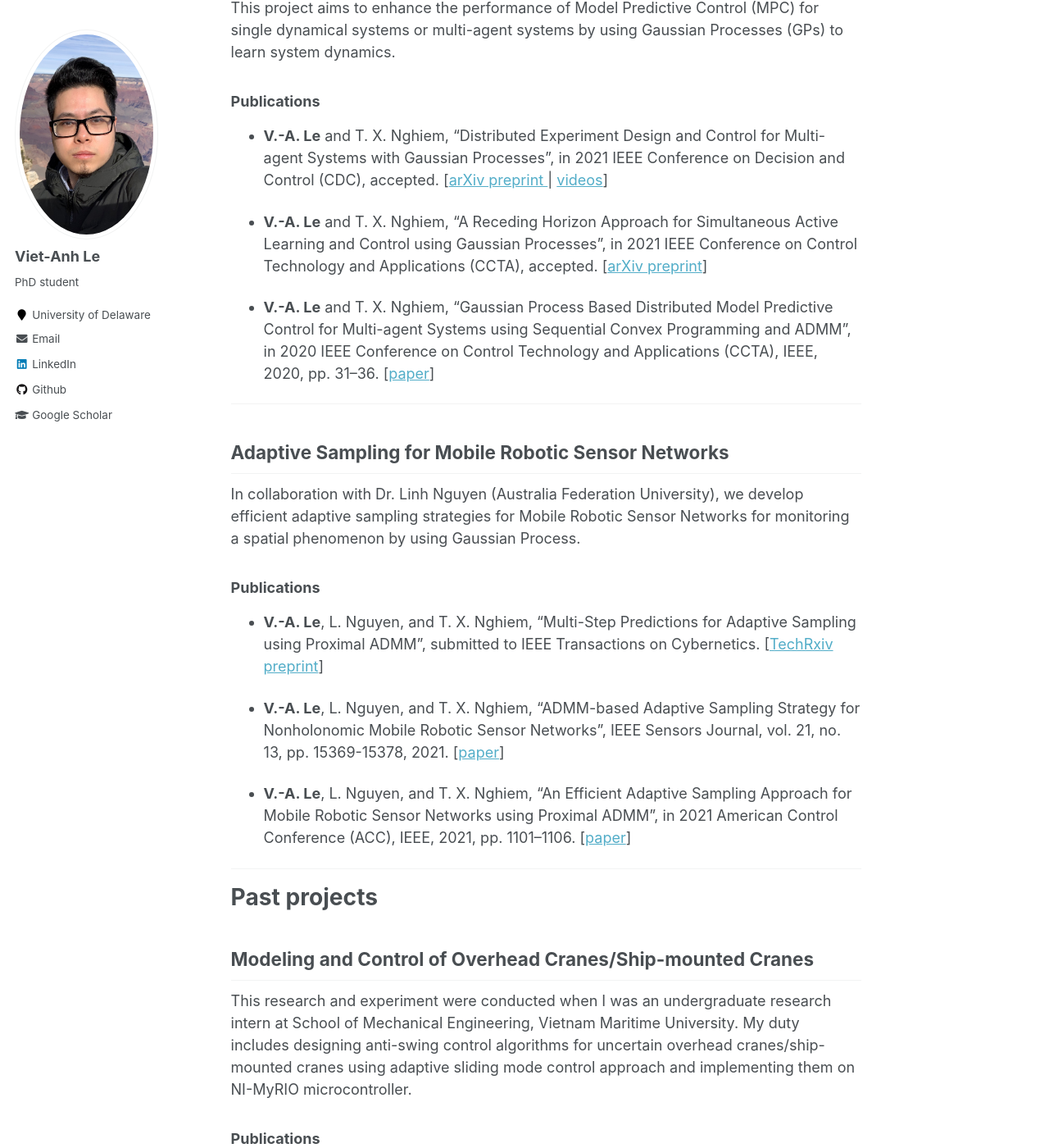
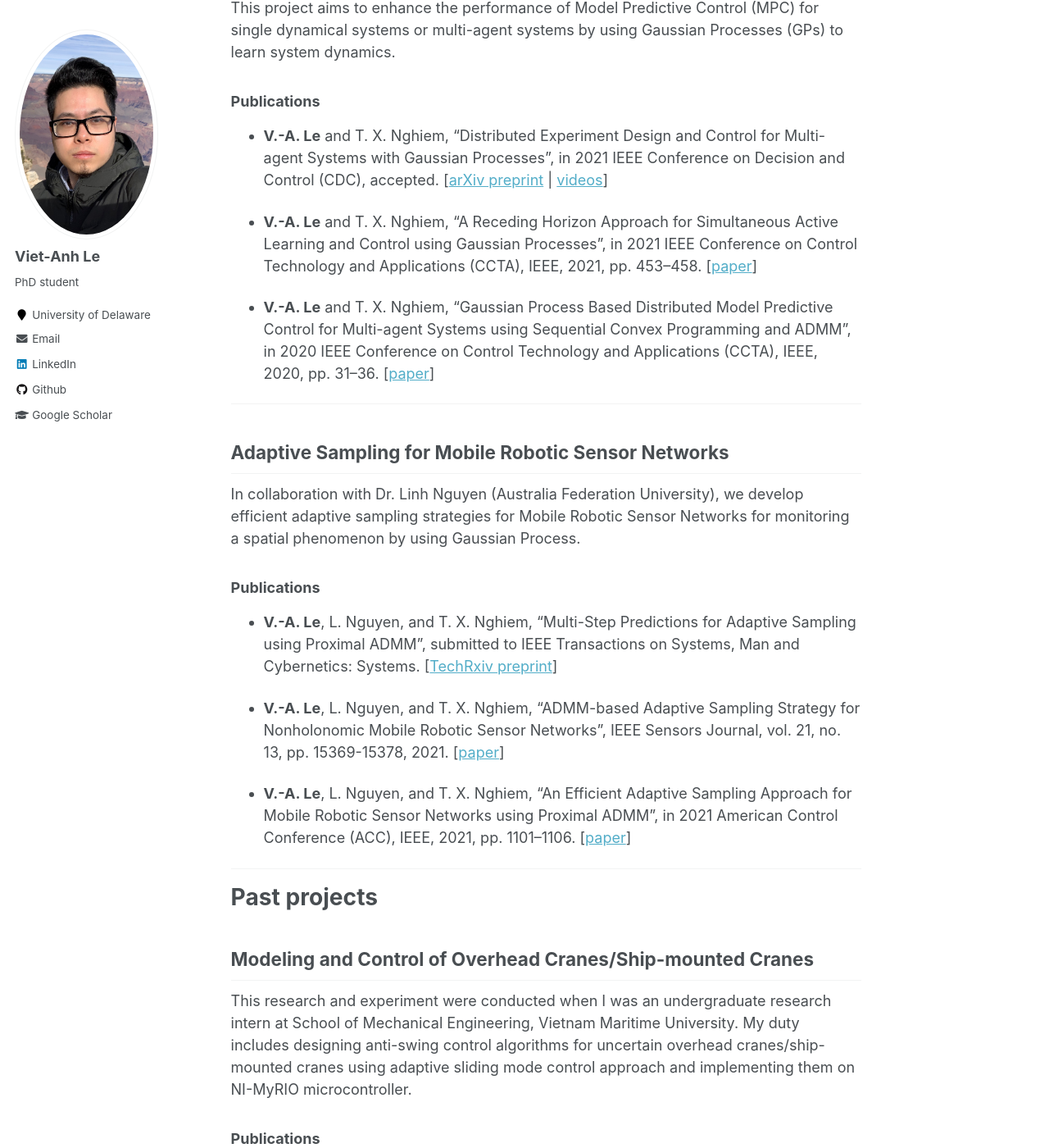
Before and after one commit to vietanhle0101/vietanhle0101.github.io, a Jekyll site: the page built from _pages/projects.md, in a window 1280 px wide and 1400 px high, scrolled down 647 px. Shown: the whole window at 82% size. Built offline with Jekyll 4.4.1, drawn with Linux system fonts in a browser that asks for light colours.

```diff
--- a/_pages/projects.md
+++ b/_pages/projects.md
@@ -13,9 +13,9 @@ This project aims to enhance the performance of Model Predictive Control (MPC) f
 
 ### Publications
 
-* **V.-A. Le** and T. X. Nghiem, “Distributed Experiment Design and Control for Multi-agent Systems with Gaussian Processes”, in 2021 IEEE Conference on Decision and Control (CDC), accepted. [[arXiv preprint ](https://arxiv.org/abs/2103.14156)  \| [videos](https://youtu.be/U9bunkfFqnE)]
+* **V.-A. Le** and T. X. Nghiem, “Distributed Experiment Design and Control for Multi-agent Systems with Gaussian Processes”, in 2021 IEEE Conference on Decision and Control (CDC), accepted. [[arXiv preprint](https://arxiv.org/abs/2103.14156)  \| [videos](https://youtu.be/U9bunkfFqnE)]
 
-* **V.-A. Le** and T. X. Nghiem, “A Receding Horizon Approach for Simultaneous Active Learning and Control using Gaussian Processes”, in 2021 IEEE Conference on Control Technology and Applications (CCTA), accepted. [[arXiv preprint](https://arxiv.org/abs/2101.10351)]
+* **V.-A. Le** and T. X. Nghiem, “A Receding Horizon Approach for Simultaneous Active Learning and Control using Gaussian Processes”, in 2021 IEEE Conference on Control Technology and Applications (CCTA), IEEE, 2021, pp. 453–458. [[paper](https://ieeexplore.ieee.org/abstract/document/9659046)]
 
 * **V.-A. Le** and T. X. Nghiem, “Gaussian Process Based Distributed Model Predictive Control for Multi-agent Systems using Sequential Convex Programming and ADMM”, in 2020 IEEE Conference on Control Technology and Applications (CCTA), IEEE, 2020, pp. 31–36. [[paper](https://ieeexplore.ieee.org/abstract/document/9206390)]
 
@@ -27,7 +27,7 @@ In collaboration with Dr. Linh Nguyen (Australia Federation University), we deve
 
 ### Publications
 
-* **V.-A. Le**, L. Nguyen, and T. X. Nghiem, “Multi-Step Predictions for Adaptive Sampling using Proximal ADMM”, submitted to IEEE Transactions on Cybernetics. [[TechRxiv preprint](https://www.techrxiv.org/articles/preprint/Multi-Step_Predictions_for_Adaptive_Sampling_using_Proximal_ADMM/14642577/1)]
+* **V.-A. Le**, L. Nguyen, and T. X. Nghiem, “Multi-Step Predictions for Adaptive Sampling using Proximal ADMM”, submitted to IEEE Transactions on Systems, Man and Cybernetics: Systems. [[TechRxiv preprint](https://www.techrxiv.org/articles/preprint/Multi-Step_Predictions_for_Adaptive_Sampling_using_Proximal_ADMM/14642577/1)]
 
 * **V.-A. Le**, L. Nguyen, and T. X. Nghiem, “ADMM-based Adaptive Sampling Strategy for Nonholonomic Mobile Robotic Sensor Networks”, IEEE Sensors Journal, vol. 21, no. 13, pp. 15369-15378, 2021. [[paper](https://ieeexplore.ieee.org/document/9400422)]
 
```
Also changed, not shown: 2 other files.
